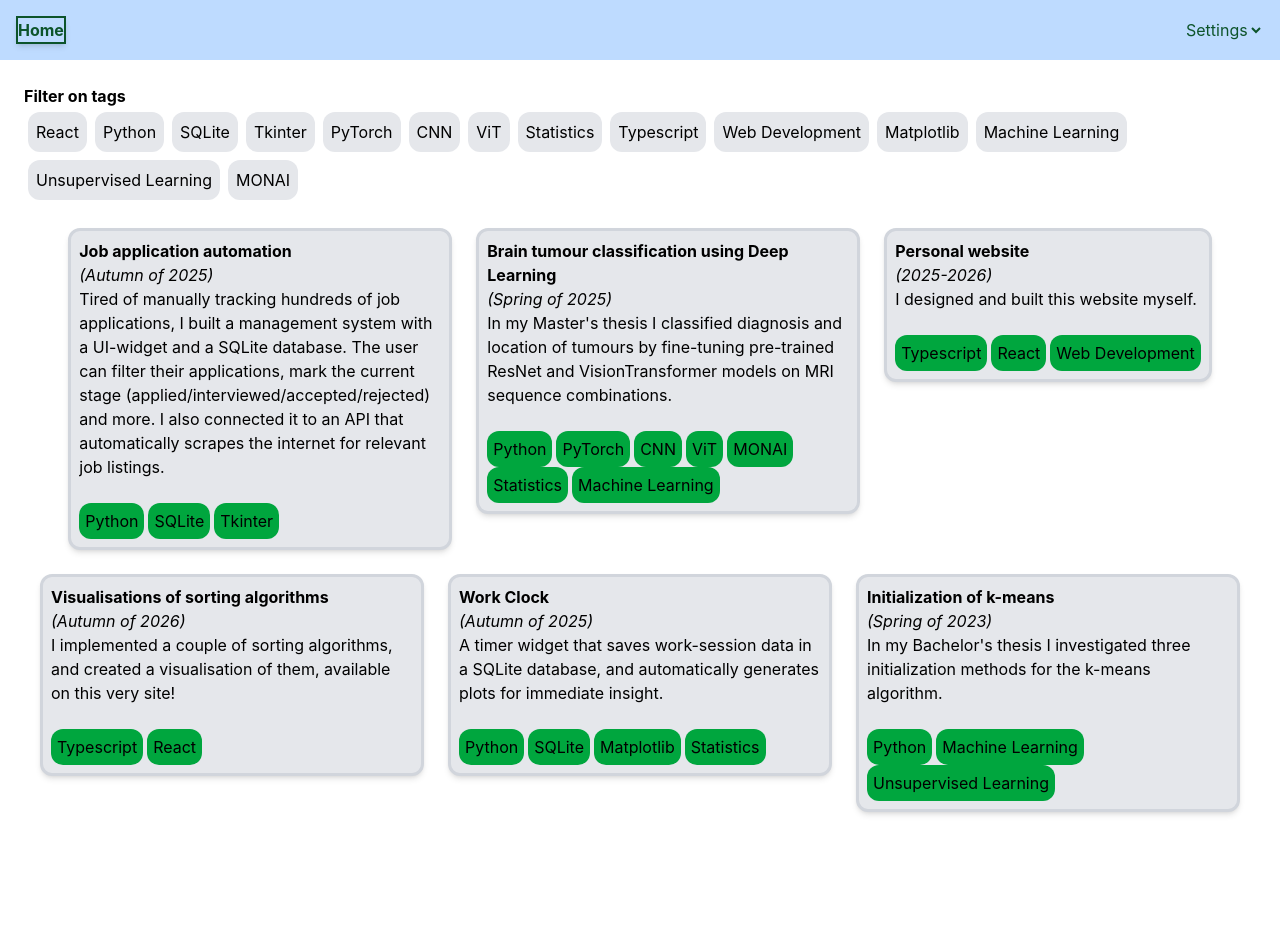
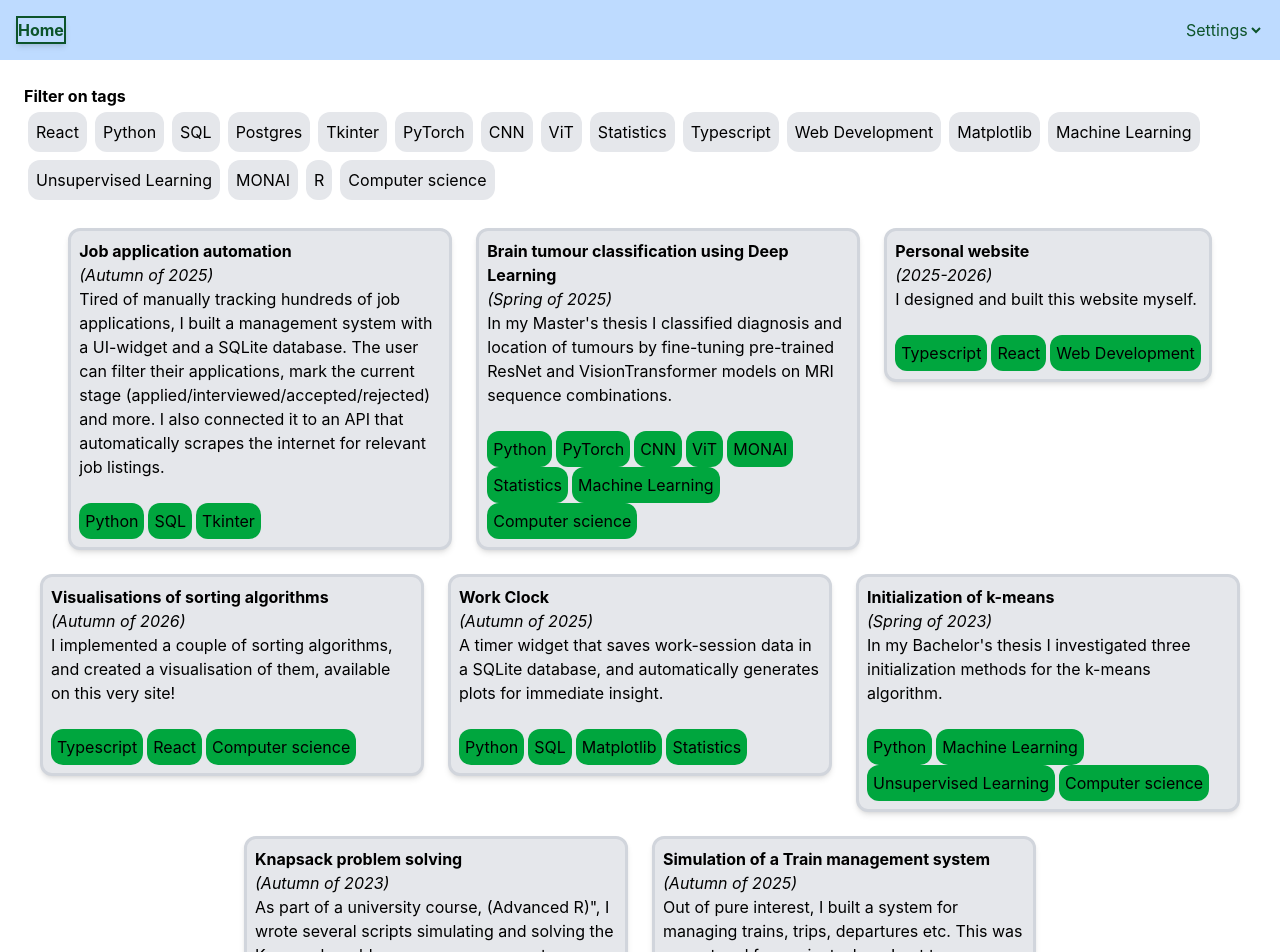
Before and after one commit to TheLaughingDuck/TheLaughingDuck.github.io, a React (Vite) app in the folder website/: page /projects in a window 1280 px wide. Shown: the top 952 px of the page. Before the commit the page ends 836 px from the top, so only its background shows below. Built offline with nearby package versions, Linux system fonts and the light colour scheme.

Commit message:
Added some more projects

```diff
--- a/website/src/projects.json
+++ b/website/src/projects.json
@@ -4,7 +4,7 @@
         "description": "Tired of manually tracking hundreds of job applications, I built a management system with a UI-widget and a SQLite database. The user can filter their applications, mark the current stage (applied/interviewed/accepted/rejected) and more. I also connected it to an API that automatically scrapes the internet for relevant job listings.",
         "when": "Autumn of 2025",
         "link": "https://github.com/TheLaughingDuck/job_search",
-        "tags": ["Python", "SQLite", "Tkinter"]
+        "tags": ["Python", "SQL", "Tkinter"]
     },
 
     {
@@ -12,7 +12,7 @@
         "description": "In my Master's thesis I classified diagnosis and location of tumours by fine-tuning pre-trained ResNet and VisionTransformer models on MRI sequence combinations.",
         "when": "Spring of 2025",
         "link": "https://liu.diva-portal.org/smash/record.jsf?pid=diva2%3A1983250&dswid=1435",
-        "tags": ["Python", "PyTorch", "CNN", "ViT", "MONAI", "Statistics", "Machine Learning"]
+        "tags": ["Python", "PyTorch", "CNN", "ViT", "MONAI", "Statistics", "Machine Learning", "Computer science"]
     },
 
     {
@@ -28,7 +28,7 @@
         "description": "I implemented a couple of sorting algorithms, and created a visualisation of them, available on this very site!",
         "when": "Autumn of 2026",
         "link": "/algorithms",
-        "tags": ["Typescript", "React"]
+        "tags": ["Typescript", "React", "Computer science"]
     },
 
     {
@@ -36,7 +36,7 @@
         "description": "A timer widget that saves work-session data in a SQLite database, and automatically generates plots for immediate insight.",
         "when": "Autumn of 2025",
         "link": "https://github.com/TheLaughingDuck/Work_clock",
-        "tags": ["Python", "SQLite", "Matplotlib", "Statistics"]
+        "tags": ["Python", "SQL", "Matplotlib", "Statistics"]
     },
 
     {
@@ -44,6 +44,22 @@
         "description": "In my Bachelor's thesis I investigated three initialization methods for the k-means algorithm.",
         "when": "Spring of 2023",
         "link": "https://kurser.math.su.se/mod/folder/view.php?id=13969",
-        "tags": ["Python", "Machine Learning", "Unsupervised Learning"]
+        "tags": ["Python", "Machine Learning", "Unsupervised Learning", "Computer science"]
+    },
+
+    {
+        "title": "Knapsack problem solving",
+        "description": "As part of a university course, (Advanced R)\", I wrote several scripts simulating and solving the Knapsack problem, a common computer science challenge.",
+        "when": "Autumn of 2023",
+        "link": "https://github.com/TheLaughingDuck/knapsackR",
+        "tags": ["R", "Computer science"]
+    },
+
+    {
+        "title": "Simulation of a Train management system",
+        "description": "Out of pure interest, I built a system for managing trains, trips, departures etc. This was a great and fun project where I got to experiment with lots of interconnected system parts, and arrange them so that they worked well together.",
+        "when": "Autumn of 2025",
+        "link": "https://github.com/TheLaughingDuck/trains",
+        "tags": ["Python", "SQL", "Postgres", "Tkinter"]
     }
 ]
--- a/website/src/projects.tsx
+++ b/website/src/projects.tsx
@@ -5,7 +5,7 @@ import { Link } from "react-router";
 
 export default function Projects() {
     // Set up tag filter
-    const allTags = ["React", "Python", "SQLite", "Tkinter", "PyTorch", "CNN", "ViT", "Statistics", "Typescript", "Web Development", "Matplotlib", "Machine Learning", "Unsupervised Learning", "MONAI"];
+    const allTags = ["React", "Python", "SQL", "Postgres", "Tkinter", "PyTorch", "CNN", "ViT", "Statistics", "Typescript", "Web Development", "Matplotlib", "Machine Learning", "Unsupervised Learning", "MONAI", "R", "Computer science"];
     const [activeTags, setActiveTags] = useState<string[]>([]);
     const filteredProjects = activeTags.length === 0 ? projects : projects.filter(proj => activeTags.some(tag => proj.tags.includes(tag)));
 
```
